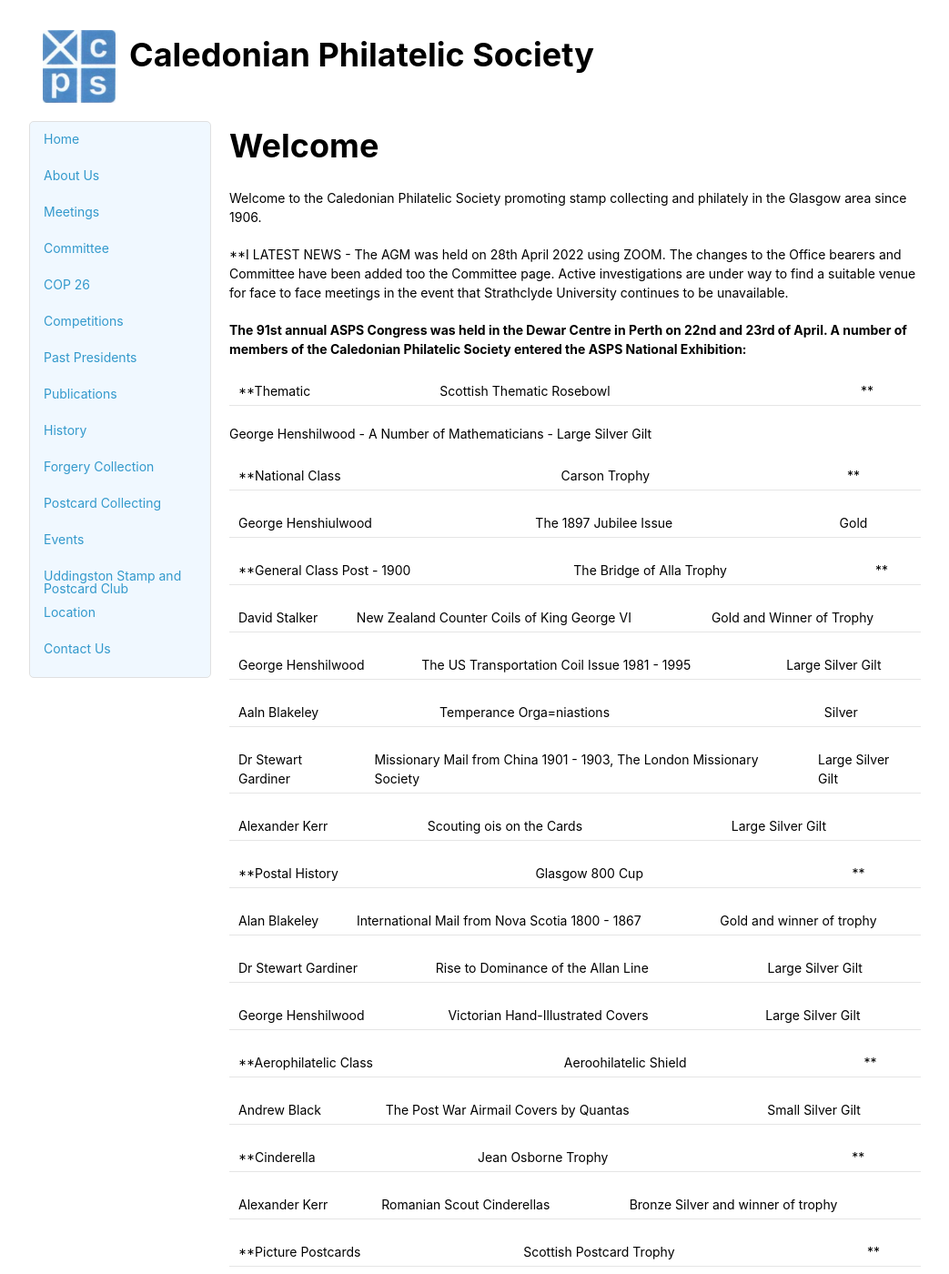
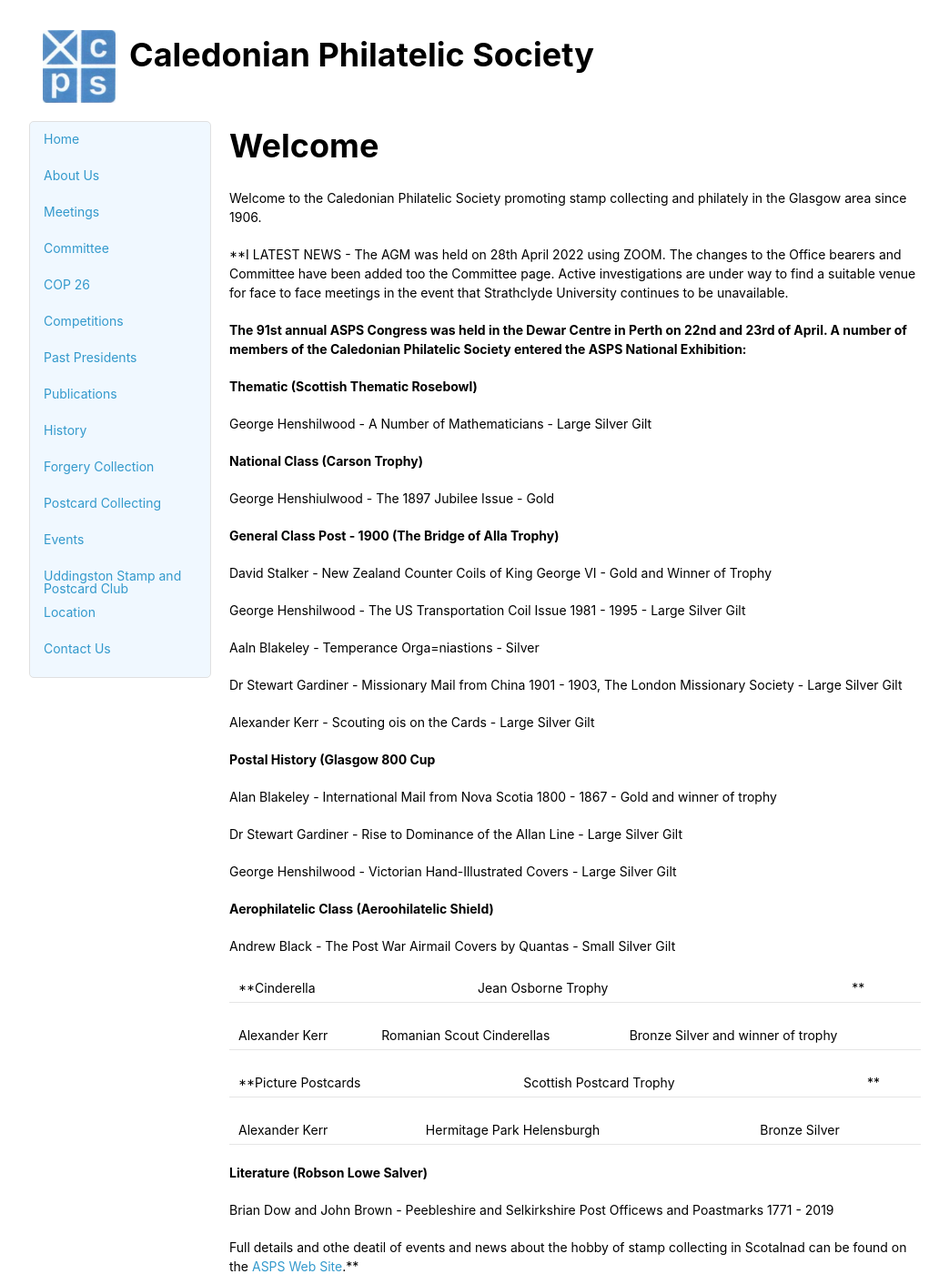
Before and after one commit to astalker/caledonian-stamps, a Jekyll site: the page built from index.md, in a window 1280 px wide and 1400 px high. Shown: the whole window at 91% size, without its empty margins (118-1161 px from the left). Built offline with Jekyll 4.4.1, drawn with Linux system fonts in a browser that asks for light colours; our own code applies the rules of GitHub Pages for plain Markdown files; some of the changed text lies outside the part shown.

Commit message:
Spacing corrections

```diff
--- a/index.md
+++ b/index.md
@@ -6,49 +6,49 @@ Welcome to the Caledonian Philatelic Society promoting stamp collecting and phil
 
 **The 91st annual ASPS Congress was held in the Dewar Centre in Perth on 22nd and 23rd of April. A number of members of the Caledonian Philatelic Society entered the ASPS National Exhibition:**
 
-**Thematic | Scottish Thematic Rosebowl |**
+**Thematic (Scottish Thematic Rosebowl)**
 
 George Henshilwood - A Number of Mathematicians - Large Silver Gilt
 
-**National Class| Carson Trophy |**
+**National Class (Carson Trophy)**
 
-George Henshiulwood | The 1897 Jubilee Issue | Gold|
+George Henshiulwood - The 1897 Jubilee Issue - Gold
 
-**General Class Post - 1900 | The Bridge of Alla Trophy |**
+**General Class Post - 1900 (The Bridge of Alla Trophy)**
 
-David Stalker | New Zealand Counter Coils of King George VI |Gold and Winner of Trophy |
+David Stalker - New Zealand Counter Coils of King George VI - Gold and Winner of Trophy
 
-George Henshilwood | The US Transportation Coil Issue 1981 - 1995 | Large Silver Gilt |
+George Henshilwood - The US Transportation Coil Issue 1981 - 1995 - Large Silver Gilt
 
-Aaln Blakeley | Temperance Orga=niastions | Silver |
+Aaln Blakeley - Temperance Orga=niastions - Silver
 
-Dr Stewart Gardiner | Missionary Mail from China 1901 - 1903, The London Missionary Society | Large Silver Gilt |
+Dr Stewart Gardiner - Missionary Mail from China 1901 - 1903, The London Missionary Society - Large Silver Gilt
 
-Alexander Kerr | Scouting ois on the Cards | Large Silver Gilt |
+Alexander Kerr - Scouting ois on the Cards - Large Silver Gilt
 
-**Postal History | Glasgow 800 Cup |**
+**Postal History (Glasgow 800 Cup**
 
-Alan Blakeley | International Mail from Nova Scotia 1800 - 1867 | Gold and winner of trophy |
+Alan Blakeley - International Mail from Nova Scotia 1800 - 1867 - Gold and winner of trophy
 
-Dr Stewart Gardiner | Rise to Dominance of the Allan Line | Large Silver Gilt |
+Dr Stewart Gardiner - Rise to Dominance of the Allan Line - Large Silver Gilt
 
-George Henshilwood | Victorian Hand-Illustrated Covers | Large Silver Gilt |
+George Henshilwood - Victorian Hand-Illustrated Covers - Large Silver Gilt
 
-**Aerophilatelic Class | Aeroohilatelic Shield |**
+**Aerophilatelic Class (Aeroohilatelic Shield)**
 
-Andrew Black | The Post War Airmail Covers by Quantas | Small Silver Gilt |
+Andrew Black - The Post War Airmail Covers by Quantas - Small Silver Gilt
 
 **Cinderella | Jean Osborne Trophy |**
 
-Alexander Kerr | Romanian Scout Cinderellas | Bronze Silver and winner of trophy |
+Alexander Kerr | Romanian Scout Cinderellas | Bronze Silver and winner of trophy
 
 **Picture Postcards | Scottish Postcard Trophy |**
 
-Alexander Kerr | Hermitage Park Helensburgh | Bronze Silver |
+Alexander Kerr | Hermitage Park Helensburgh | Bronze Silver
 
-**Literature | Robson Lowe Salver |**
+**Literature (Robson Lowe Salver)**
 
-Brian Dow and John Brown | Peebleshire and Selkirkshire Post Officews and Poastmarks 1771 - 2019 |
+Brian Dow and John Brown - Peebleshire and Selkirkshire Post Officews and Poastmarks 1771 - 2019
 
 Full details and othe deatil of events and news about the hobby of stamp collecting in Scotalnad can be found on the [ASPS Web Site](https://www.scottishphilately.co.uk).**
 
```
